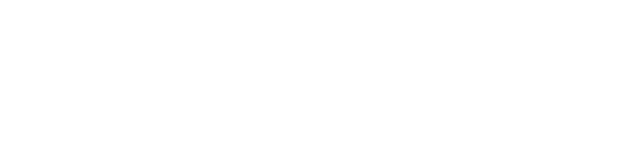
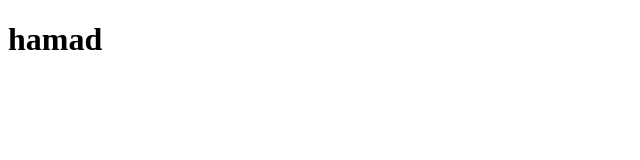
Before and after one commit to hamadali1540/githubsue, a plain HTML site: page index.html in a window 1280 px wide. Shown: the whole page, without its empty margins (0-640 px from the left). Drawn offline with Linux system fonts and the light colour scheme.

Commit message:
update code

```diff
--- a/index.html
+++ b/index.html
@@ -6,6 +6,6 @@
     <title>Document</title>
 </head>
 <body>
-    <h1></h1>
+    <h1>hamad</h1>
 </body>
 </html>
```
